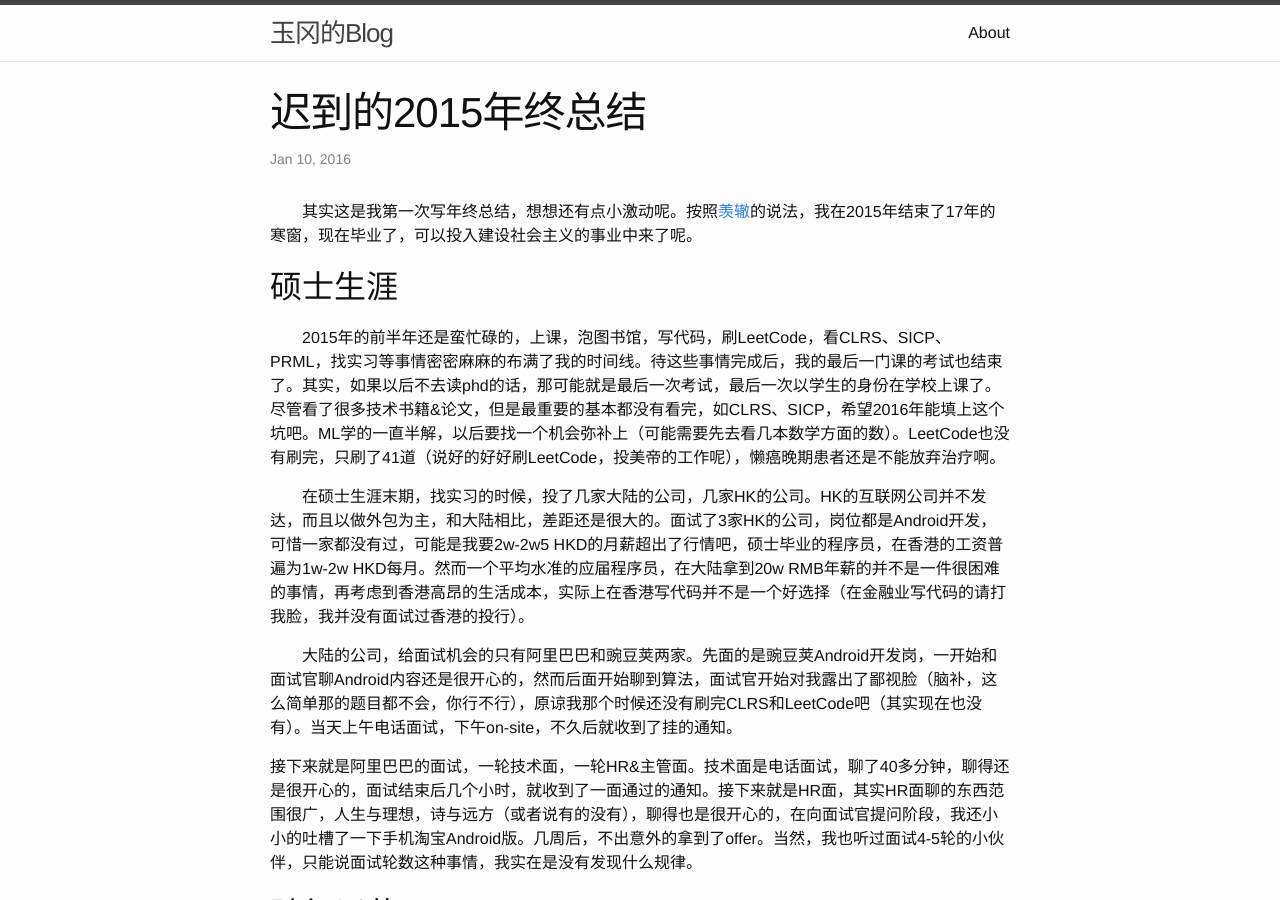
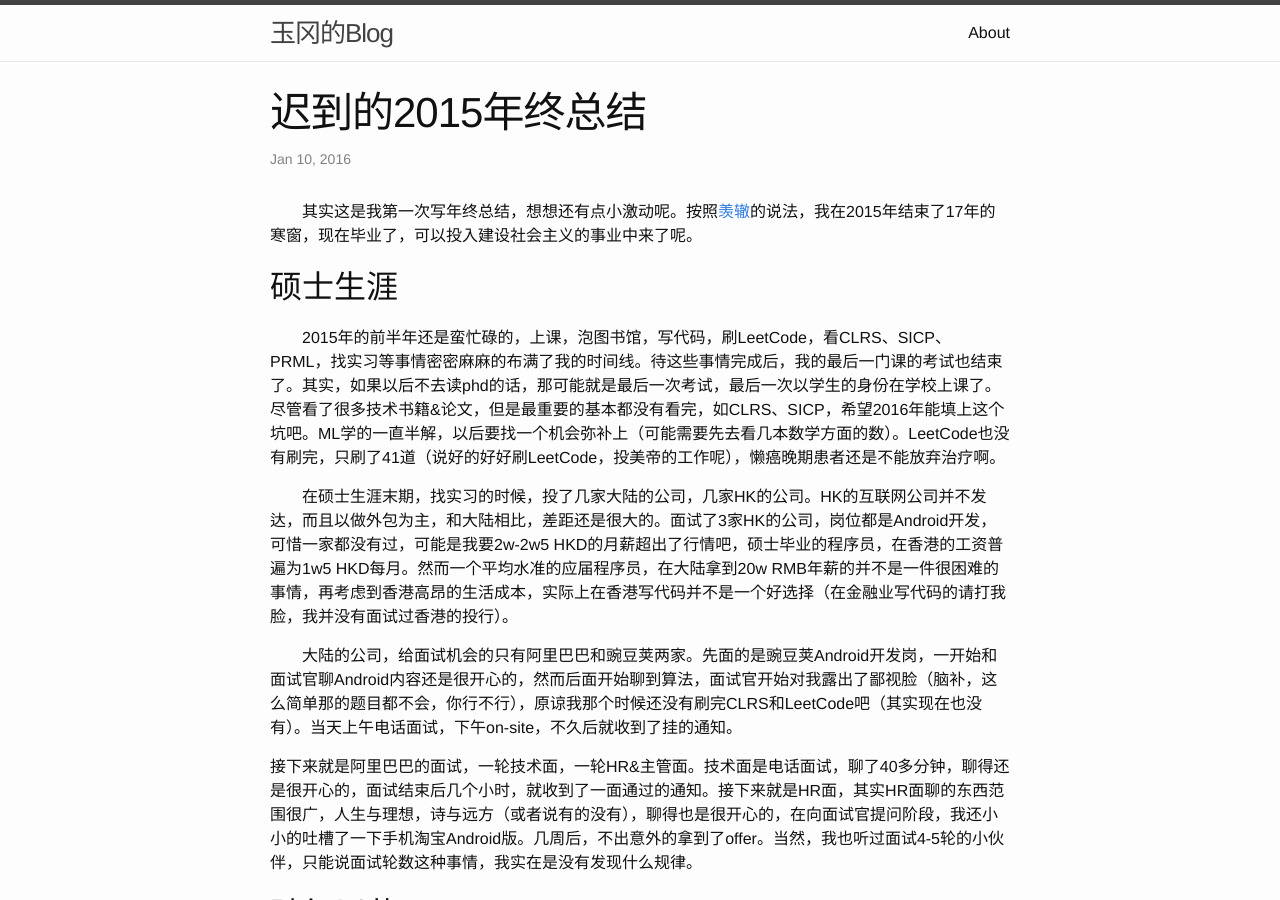
Before and after one commit to YorkShen/YorkShen.github.io, a Jekyll site: the page built from _posts/2016-01-10-year-conclusion.markdown, in a window 1280 px wide and 900 px high. Built offline with Jekyll 4.4.1, drawn with Linux system fonts in a browser that asks for light colours.

Commit message:
Change format

```diff
--- a/_posts/2016-01-10-year-conclusion.markdown
+++ b/_posts/2016-01-10-year-conclusion.markdown
@@ -8,7 +8,7 @@
 ## 硕士生涯
 &emsp;&emsp;2015年的前半年还是蛮忙碌的，上课，泡图书馆，写代码，刷LeetCode，看CLRS、SICP、PRML，找实习等事情密密麻麻的布满了我的时间线。待这些事情完成后，我的最后一门课的考试也结束了。其实，如果以后不去读phd的话，那可能就是最后一次考试，最后一次以学生的身份在学校上课了。尽管看了很多技术书籍&论文，但是最重要的基本都没有看完，如CLRS、SICP，希望2016年能填上这个坑吧。ML学的一直半解，以后要找一个机会弥补上（可能需要先去看几本数学方面的数）。LeetCode也没有刷完，只刷了41道（说好的好好刷LeetCode，投美帝的工作呢），懒癌晚期患者还是不能放弃治疗啊。
 
-&emsp;&emsp;在硕士生涯末期，找实习的时候，投了几家大陆的公司，几家HK的公司。HK的互联网公司并不发达，而且以做外包为主，和大陆相比，差距还是很大的。面试了3家HK的公司，岗位都是Android开发，可惜一家都没有过，可能是我要2w-2w5 HKD的月薪超出了行情吧，硕士毕业的程序员，在香港的工资普遍为1w-2w HKD每月。然而一个平均水准的应届程序员，在大陆拿到20w RMB年薪的并不是一件很困难的事情，再考虑到香港高昂的生活成本，实际上在香港写代码并不是一个好选择（在金融业写代码的请打我脸，我并没有面试过香港的投行）。
+&emsp;&emsp;在硕士生涯末期，找实习的时候，投了几家大陆的公司，几家HK的公司。HK的互联网公司并不发达，而且以做外包为主，和大陆相比，差距还是很大的。面试了3家HK的公司，岗位都是Android开发，可惜一家都没有过，可能是我要2w-2w5 HKD的月薪超出了行情吧，硕士毕业的程序员，在香港的工资普遍为1w5 HKD每月。然而一个平均水准的应届程序员，在大陆拿到20w RMB年薪的并不是一件很困难的事情，再考虑到香港高昂的生活成本，实际上在香港写代码并不是一个好选择（在金融业写代码的请打我脸，我并没有面试过香港的投行）。
 
 &emsp;&emsp;大陆的公司，给面试机会的只有阿里巴巴和豌豆荚两家。先面的是豌豆荚Android开发岗，一开始和面试官聊Android内容还是很开心的，然而后面开始聊到算法，面试官开始对我露出了鄙视脸（脑补，这么简单那的题目都不会，你行不行），原谅我那个时候还没有刷完CLRS和LeetCode吧（其实现在也没有）。当天上午电话面试，下午on-site，不久后就收到了挂的通知。
 
--- a/_posts/2016-01-10-year-plan.markdown
+++ b/_posts/2016-01-10-year-plan.markdown
@@ -7,7 +7,7 @@
 
 Hope wishes come ture.
 
-##Life
+## Life
 * 学做饭
 * 减肥&健身
 * 看人文方面的公开课，拓展知识领域
@@ -16,7 +16,7 @@
 * 继续读书
 * 继续旅行&徒步&骑车
 
-##Code
+## Code
 下面这些领域没有深入了解过，不知道个人兴趣点在哪里，所以，做完加粗项目就好，其他看兴趣喽。
 
 * 编程语言方面
```
